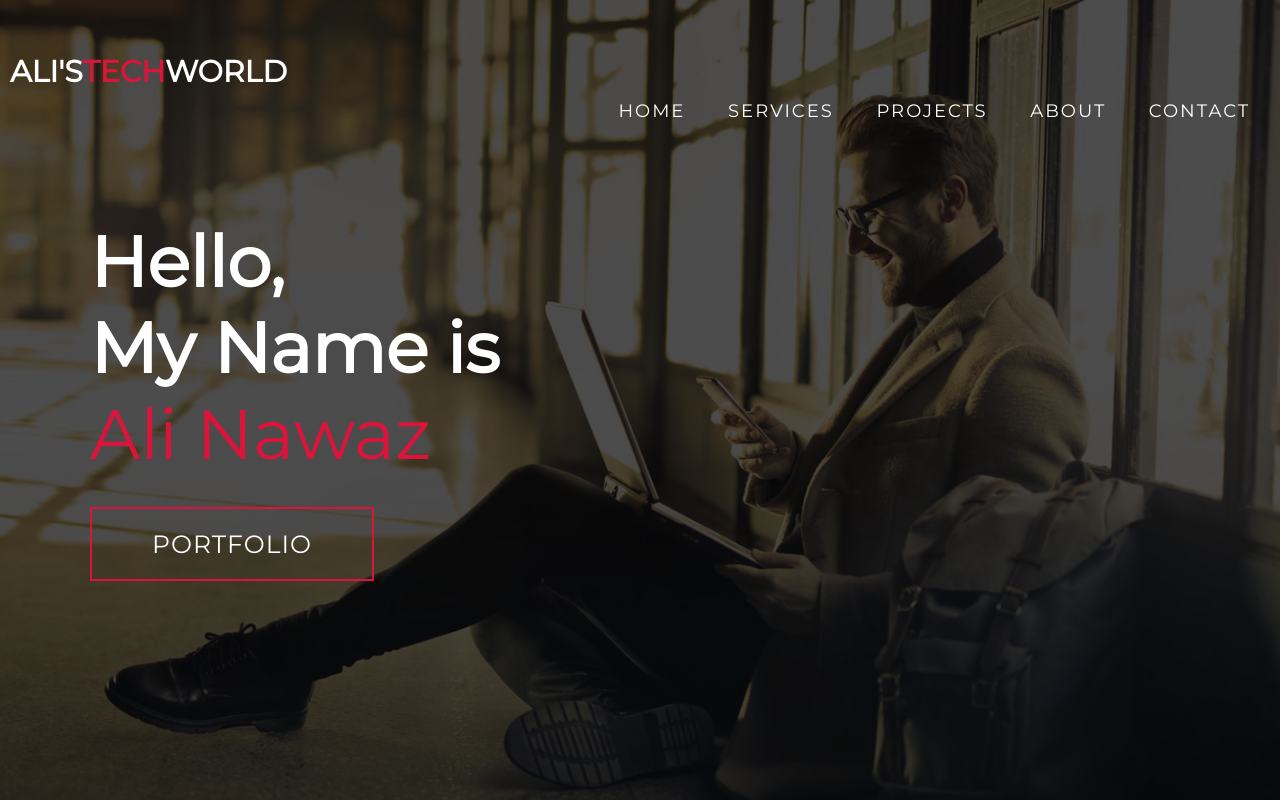
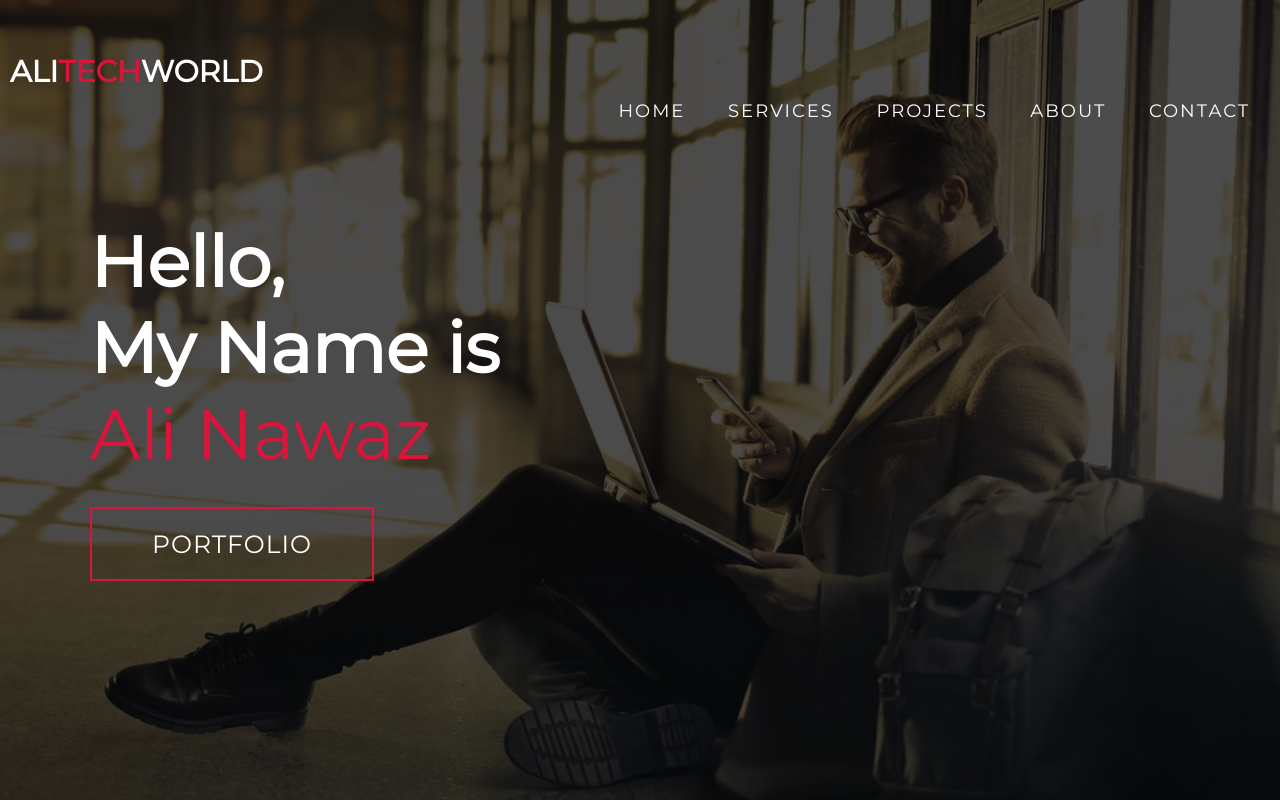
Before and after one commit to Alinawazwattoo74/My-Project-Website, a plain HTML site: page index.html in a window 1280 px wide. Shown: the top 800 px of the page. Drawn offline with Linux system fonts and the light colour scheme.

Commit message:
minor changing

```diff
--- a/index.html
+++ b/index.html
@@ -15,7 +15,7 @@
       <div class="nav-bar">
         <div class="brand">
           <a href="#hero">
-            <h1><span></span>Ali's<span>Tech</span>World</h1>
+            <h1><span></span>Ali<span>Tech</span>World</h1>
 
         </div>
         <div class="nav-list">
```
